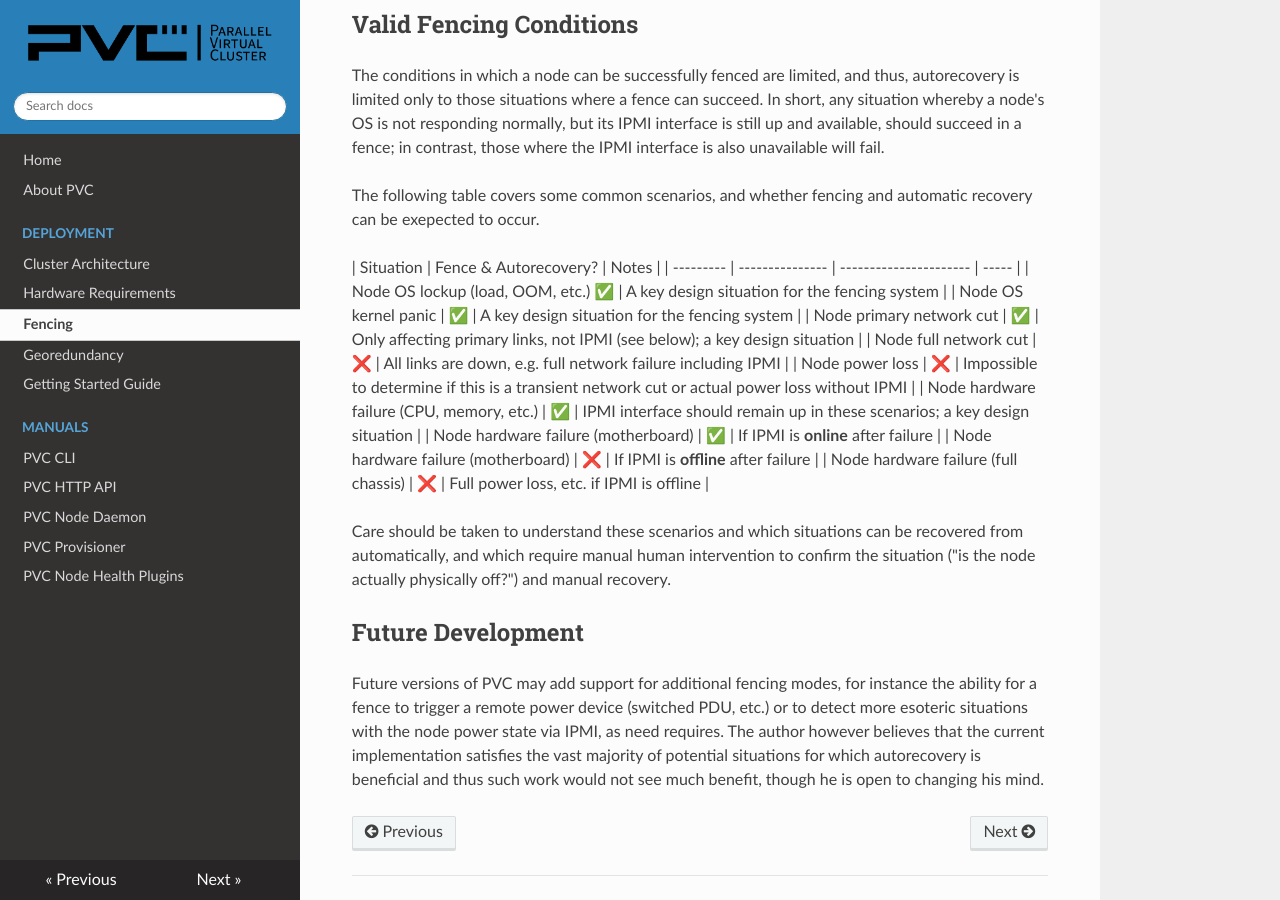
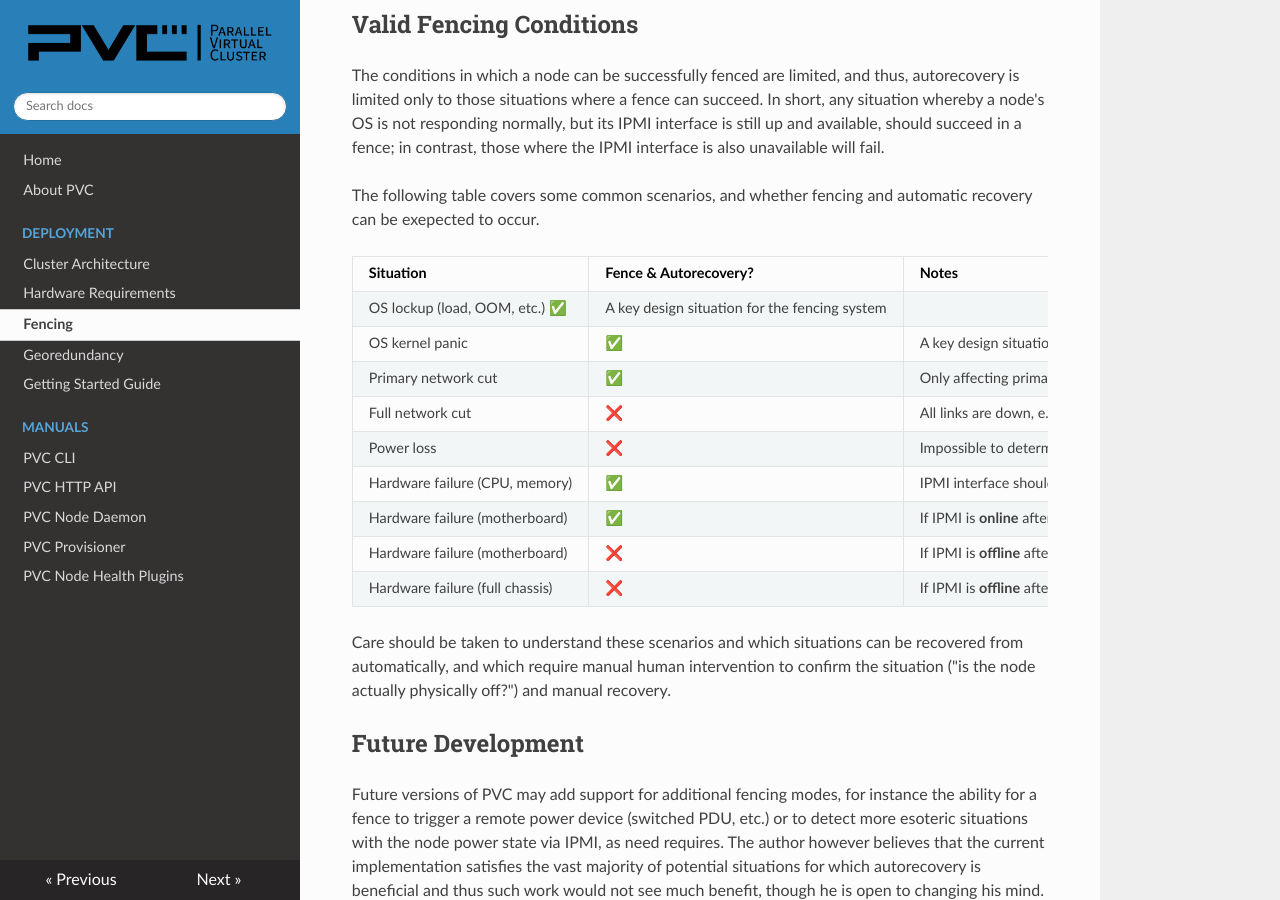
Before and after one commit to parallelvirtualcluster/docs, an MkDocs documentation site: the page built from docs/deployment/fencing.md, in a window 1280 px wide and 900 px high, scrolled down 3274 px. Built offline with MkDocs 1.6.1, drawn with Linux system fonts in a browser that asks for light colours; nearby versions of some CDN libraries.

Commit message:
Fix broken table and situations

```diff
--- a/docs/deployment/fencing.md
+++ b/docs/deployment/fencing.md
@@ -79,16 +79,16 @@
 The following table covers some common scenarios, and whether fencing and automatic recovery can be exepected to occur.
 
 | Situation | Fence & Autorecovery? | Notes |
-| --------- | --------------- | ---------------------- | ----- |
-| Node OS lockup (load, OOM, etc.)  ✅ | A key design situation for the fencing system |
-| Node OS kernel panic | ✅ | A key design situation for the fencing system |
-| Node primary network cut | ✅ | Only affecting primary links, not IPMI (see below); a key design situation |
-| Node full network cut | ❌ | All links are down, e.g. full network failure including IPMI |
-| Node power loss | ❌ | Impossible to determine if this is a transient network cut or actual power loss without IPMI |
-| Node hardware failure (CPU, memory, etc.) | ✅ | IPMI interface should remain up in these scenarios; a key design situation |
-| Node hardware failure (motherboard) | ✅ | If IPMI is **online** after failure |
-| Node hardware failure (motherboard) | ❌ | If IPMI is **offline** after failure |
-| Node hardware failure (full chassis) | ❌ | Full power loss, etc. if IPMI is offline |
+| --------- | --------------------- | ----- |
+| OS lockup (load, OOM, etc.)  ✅ | A key design situation for the fencing system |
+| OS kernel panic | ✅ | A key design situation for the fencing system |
+| Primary network cut | ✅ | Only affecting primary links, not IPMI (see below); a key design situation |
+| Full network cut | ❌ | All links are down, e.g. full network failure including IPMI |
+| Power loss | ❌ | Impossible to determine if this is a transient network cut or actual power loss without IPMI |
+| Hardware failure (CPU, memory) | ✅ | IPMI interface should remain up in these scenarios; a key design situation |
+| Hardware failure (motherboard) | ✅ | If IPMI is **online** after failure |
+| Hardware failure (motherboard) | ❌ | If IPMI is **offline** after failure |
+| Hardware failure (full chassis) | ❌ | If IPMI is **offline** after failure |
 
 Care should be taken to understand these scenarios and which situations can be recovered from automatically, and which require manual human intervention to confirm the situation ("is the node actually physically off?") and manual recovery.
 
```
